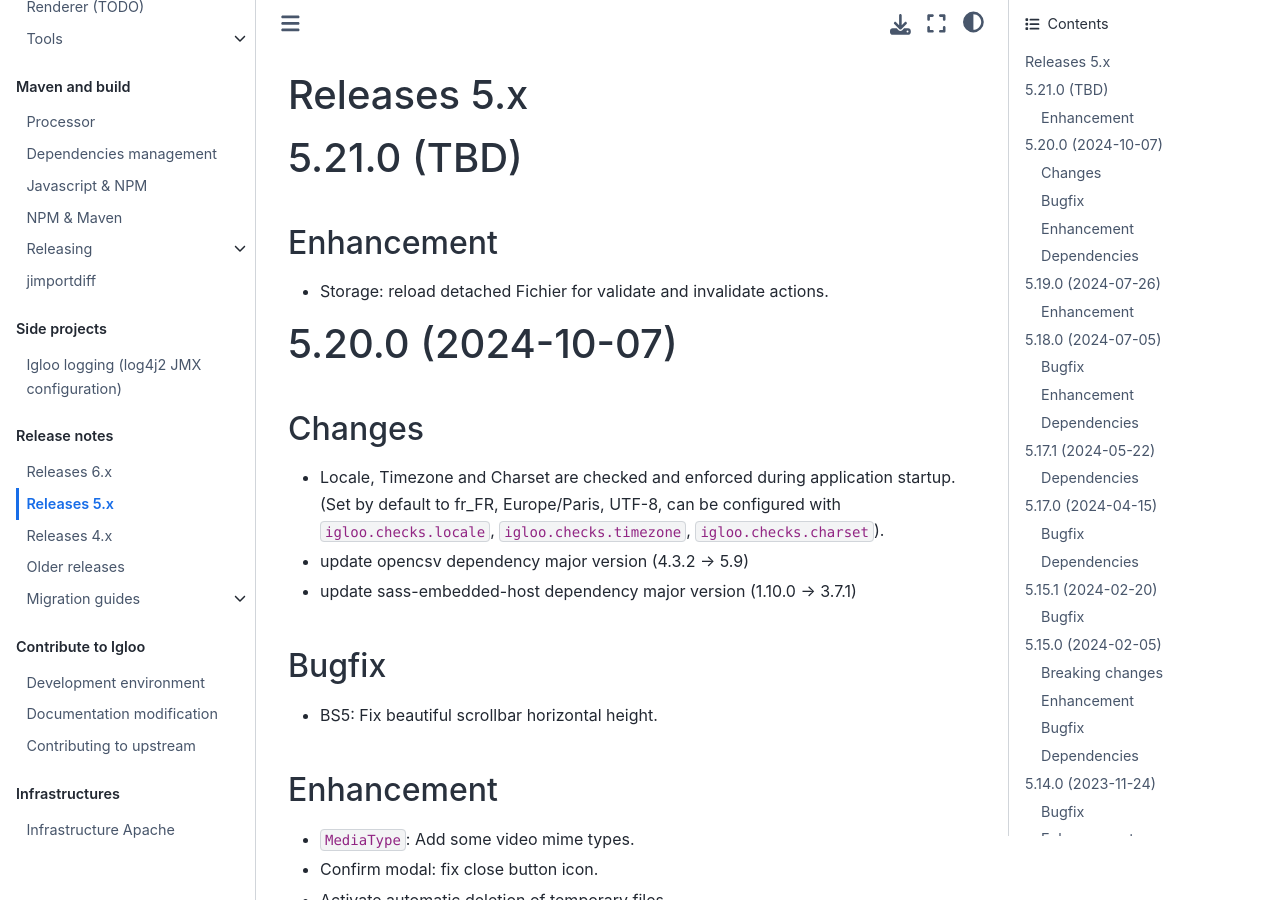
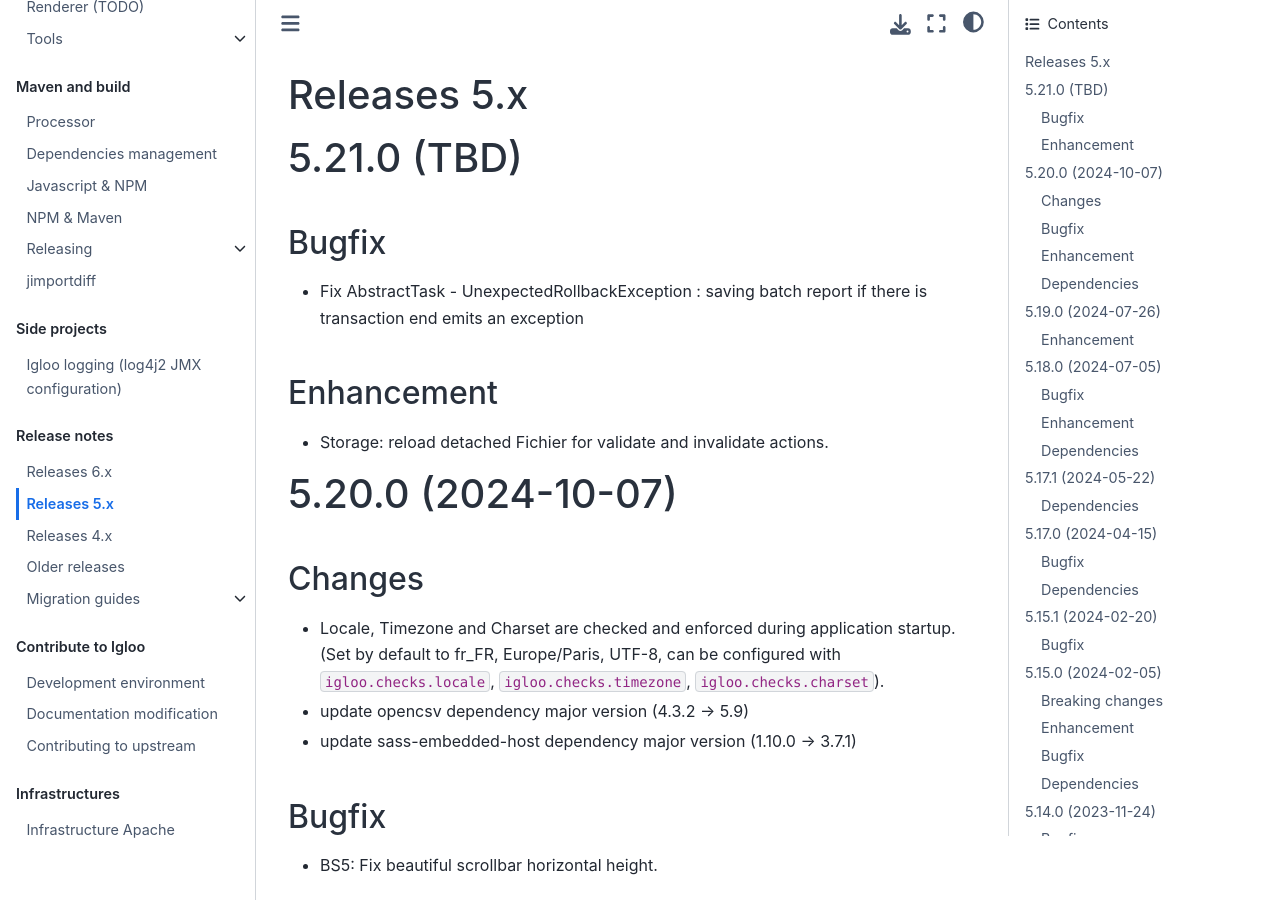
Before and after one commit to igloo-project/igloo-doc, a Sphinx documentation site: the page built from source/release-notes/releases-5.x.md, in a window 1280 px wide and 900 px high. Built offline with Sphinx 7.4.7 and the Sphinx Book theme 1.1.4, drawn with Linux system fonts in a browser that asks for light colours.

Commit message:
Update changelog 5.21.0 and Igloo 6.0.0-Alpha18

```diff
--- a/source/release-notes/releases-5.x.md
+++ b/source/release-notes/releases-5.x.md
@@ -3,6 +3,10 @@
 (v5.21.0)=
 
 # 5.21.0 (TBD)
+
+## Bugfix
+
+* Fix AbstractTask - UnexpectedRollbackException : saving batch report if there is transaction end emits an exception
 
 ## Enhancement
 
```
Also changed, not shown: source/release-notes/releases-6.x.md (+1 -0 lines).
